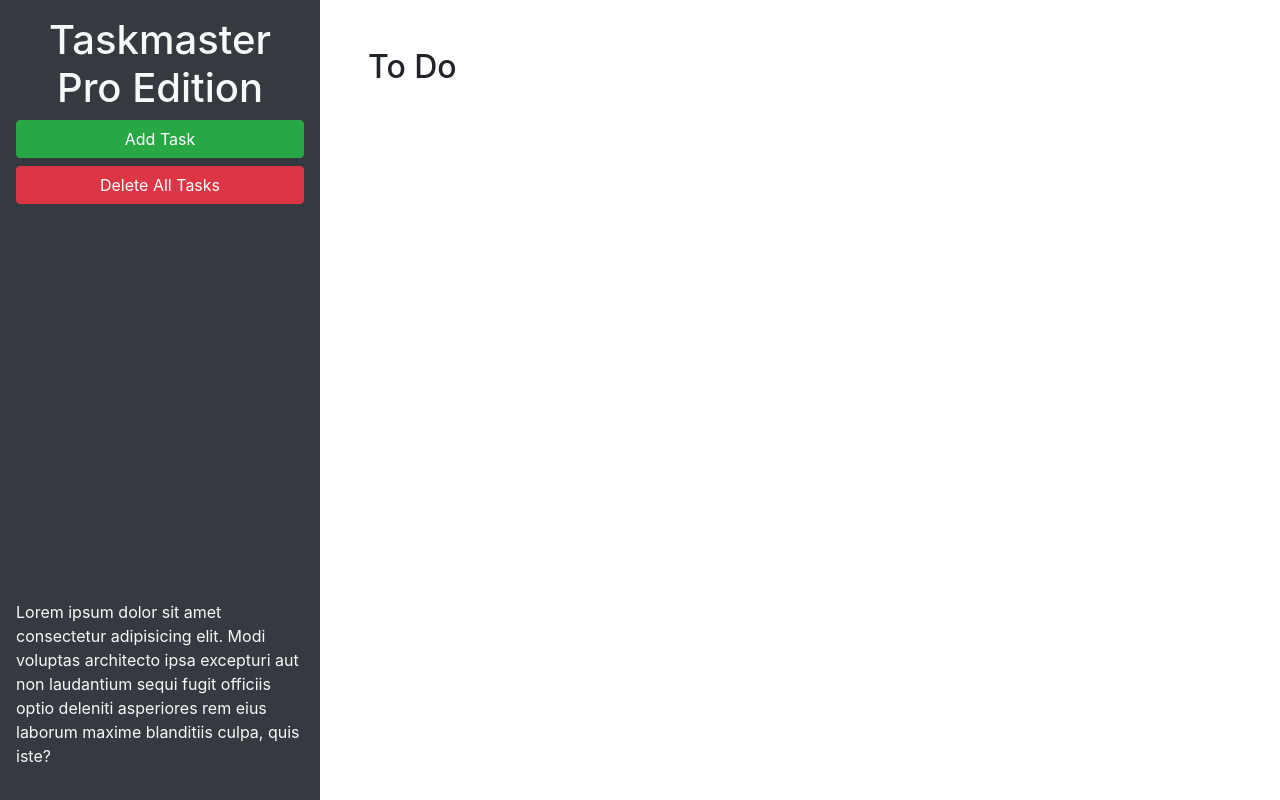
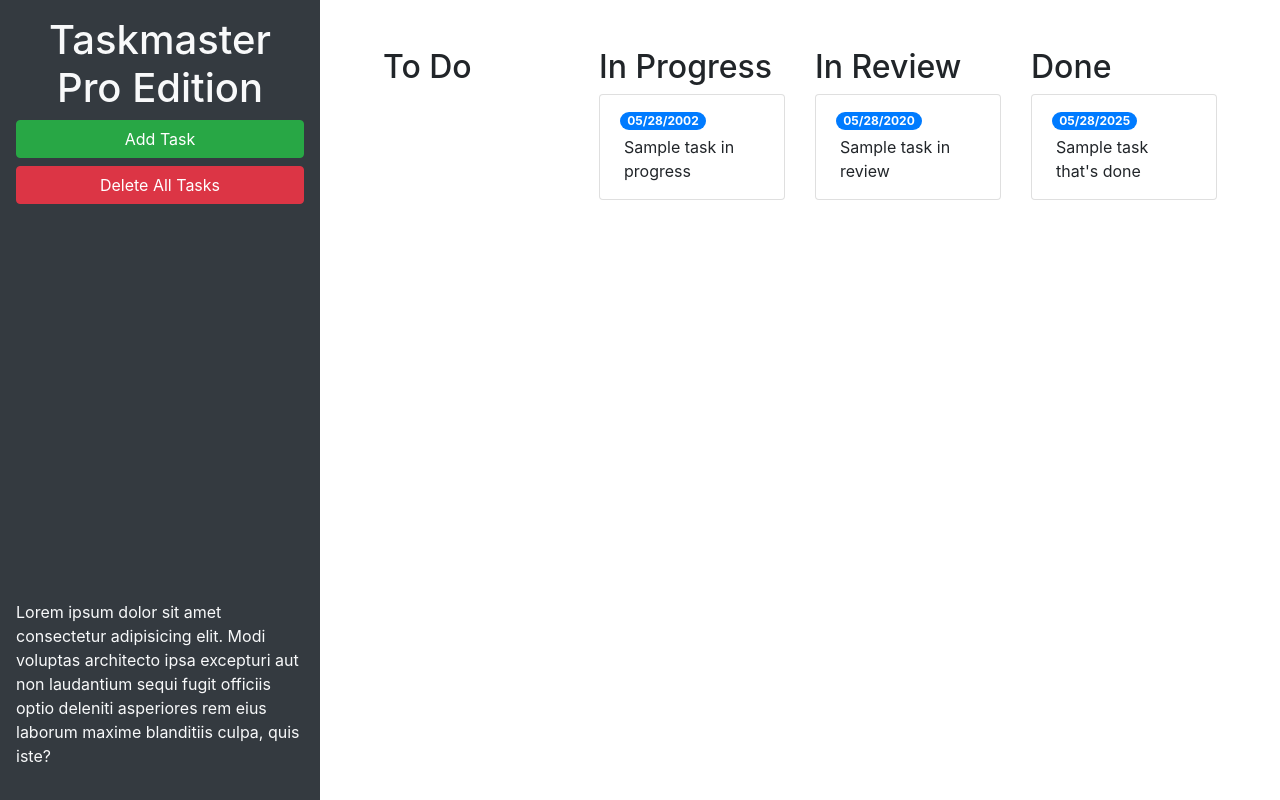
Before and after one commit to tdgreer1203/taskmaster-pro, a plain HTML site: page index.html in a window 1280 px wide. Drawn offline with nearby package versions, Linux system fonts and the light colour scheme.

Commit message:
Finalizing Bootstrap

```diff
--- a/index.html
+++ b/index.html
@@ -24,9 +24,38 @@
       </p>
     </header>
     <main class="col-12 col-lg-9">
-      <div class="m-5">
-        <h2>To Do</h2>
-        <ul id="list-toDo" class="list-group"> </ul>
+      <div class="m-5 row justify-content-around">
+        <div class="col">
+          <h2>To Do</h2>
+          <ul id="list-toDo" class="list-group"> </ul>
+        </div>
+        <div class="col-12 col-md-6 col-xl-3 mb-3">
+          <h2>In Progress</h2>
+          <ul id="list-inProgress" class="list-group">
+            <li class="list-group-item">
+              <span class="badge badge-primary badge-pill">05/28/2002</span>
+              <p class="m-1">Sample task in progress</p>
+            </li>
+          </ul>
+        </div>
+        <div class="col-12 col-md-6 col-xl-3 mb-3">
+          <h2>In Review</h2>
+          <ul id="list-inReview" class="list-group">
+            <li class="list-group-item">
+              <span class="badge badge-primary badge-pill">05/28/2020</span>
+              <p class="m-1">Sample task in review</p>
+            </li>
+          </ul>
+        </div>
+        <div class="col-12 col-md-6 col-xl-3 mb-3">
+          <h2>Done</h2>
+          <ul id="list-done" class="list-group">
+            <li class="list-group-item">
+              <span class="badge badge-primary badge-pill">05/28/2025</span>
+              <p class="m-1">Sample task that's done</p>
+            </li>
+          </ul>
+        </div>
       </div>
     </main>
   </div>
```
